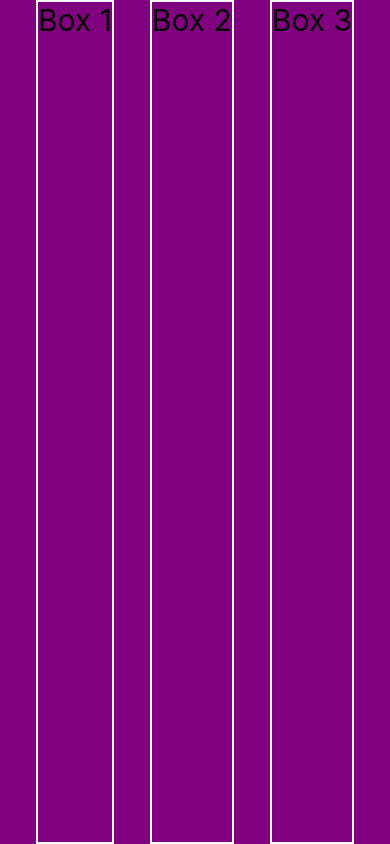
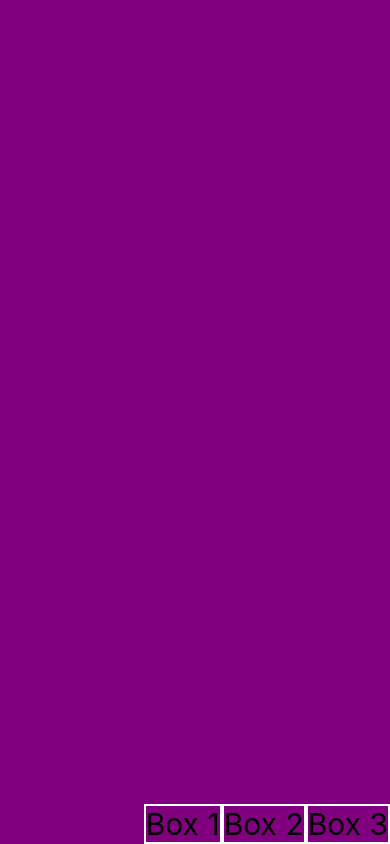
Before and after one commit to psyQore/myfirstapp-reactnative, a React Native app: screen / in a window 390 px wide. Built offline with nearby package versions, Linux system fonts and the light colour scheme.

Commit message:
Ejemplo de alignItems con justifyContent y alingItems

```diff
--- a/src/screens/FlexScreen.tsx
+++ b/src/screens/FlexScreen.tsx
@@ -18,7 +18,8 @@ const styles = StyleSheet.create({
     flex: 1,
     backgroundColor: 'purple',
     flexDirection: 'row',
-    justifyContent: 'space-evenly',
+    justifyContent: 'flex-end',
+    alignItems: 'flex-end'
   },
   box1: {
     borderWidth: 2,
```
